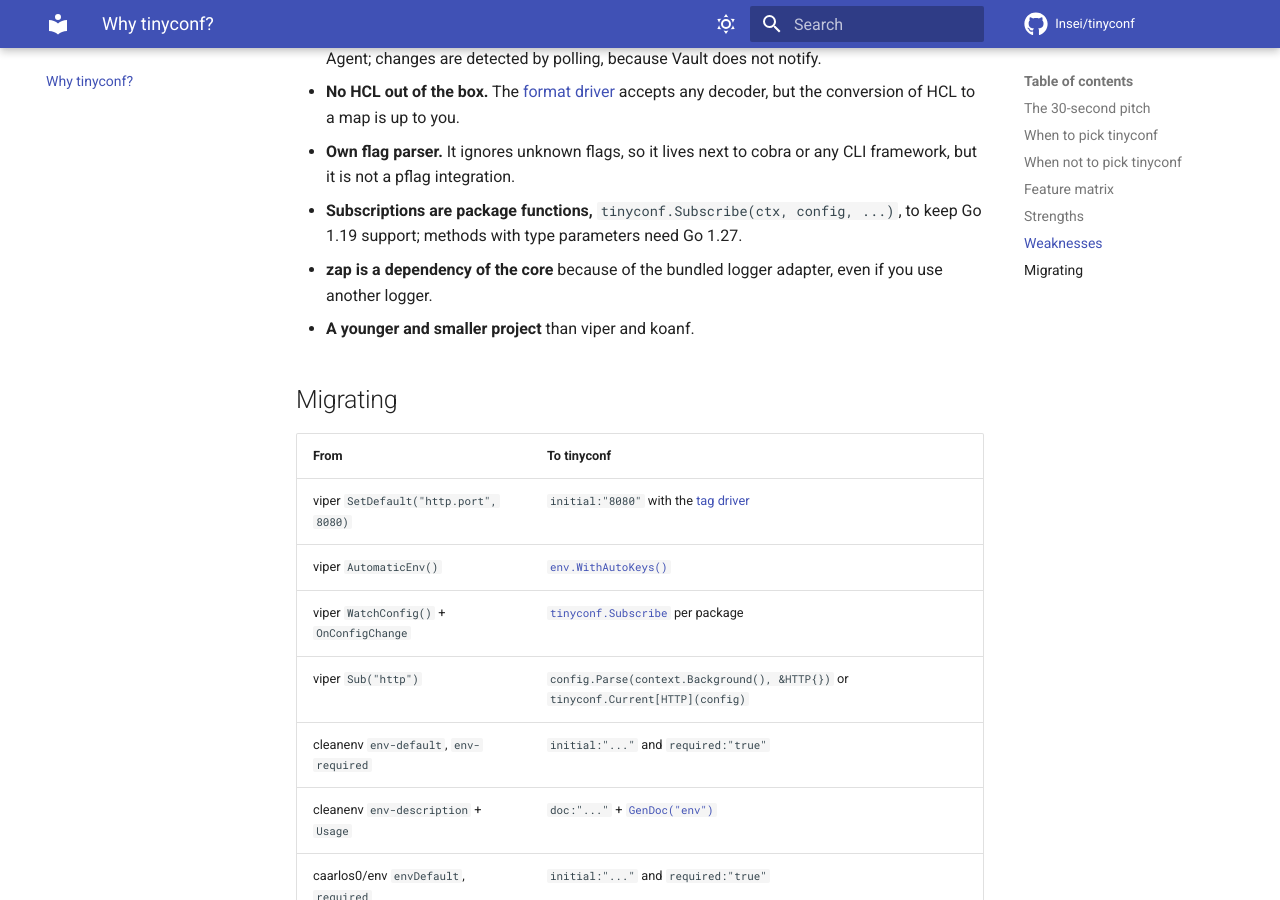
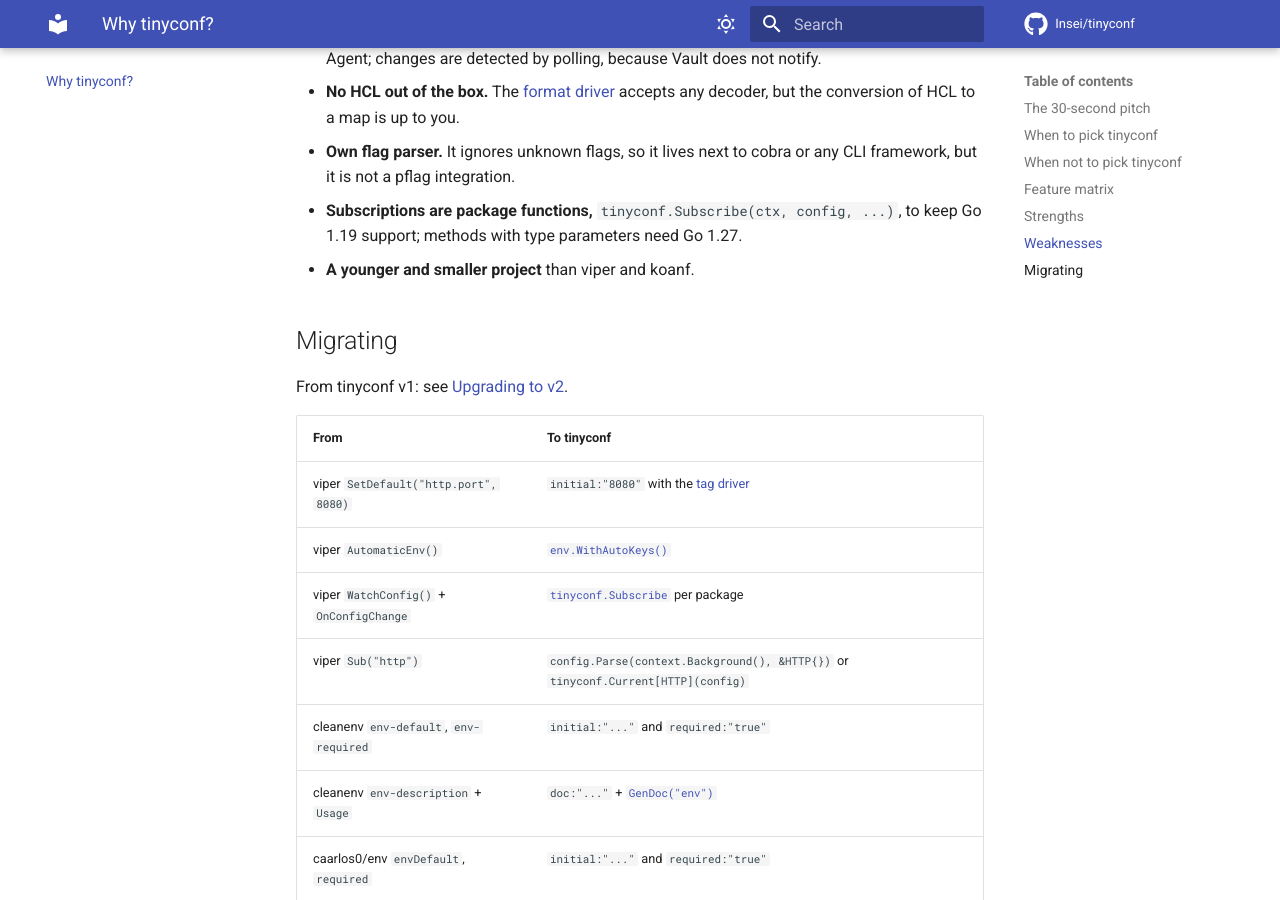
Before and after one commit to Insei/tinyconf, an MkDocs documentation site: the page built from docs/why-tinyconf.md, in a window 1280 px wide and 900 px high, scrolled down 3603 px. Built offline with MkDocs 1.6.1 and Material for MkDocs 9.7.7, drawn with Linux system fonts in a browser that asks for light colours; comment, search, counter and statistics services are not loaded; the version menu is left out.

Commit message:
docs: add the upgrading to v2 page, zap is not a dependency of the core
Signed-off-by: Dmitriy Aleksandrov <goodmobiledevices@gmail.com>

```diff
--- a/docs/why-tinyconf.md
+++ b/docs/why-tinyconf.md
@@ -63,10 +63,12 @@
 - **No HCL out of the box.** The [format driver](drivers/format.md) accepts any decoder, but the conversion of HCL to a map is up to you.
 - **Own flag parser.** It ignores unknown flags, so it lives next to cobra or any CLI framework, but it is not a pflag integration.
 - **Subscriptions are package functions,** `tinyconf.Subscribe(ctx, config, ...)`, to keep Go 1.19 support; methods with type parameters need Go 1.27.
-- **zap is a dependency of the core** because of the bundled logger adapter, even if you use another logger.
 - **A younger and smaller project** than viper and koanf.
 
 ## Migrating
+
+From tinyconf v1: see [Upgrading to v2](upgrading.md).
+
 
 | From | To tinyconf |
 |---|---|
--- a/mkdocs.yml
+++ b/mkdocs.yml
@@ -67,12 +67,13 @@
     - icon: fontawesome/brands/github
       link: https://github.com/Insei/tinyconf
     - icon: simple/go
-      link: https://pkg.go.dev/github.com/insei/tinyconf
+      link: https://pkg.go.dev/github.com/insei/tinyconf/v2
 
 nav:
   - Get started: index.md
   - Why tinyconf?: why-tinyconf.md
   - Use cases: use-cases.md
+  - Upgrading to v2: upgrading.md
   - Features:
       - features/index.md
       - Manager: features/manager.md
```
Also changed, not shown: docs/upgrading.md (added, +15 -0 lines).
